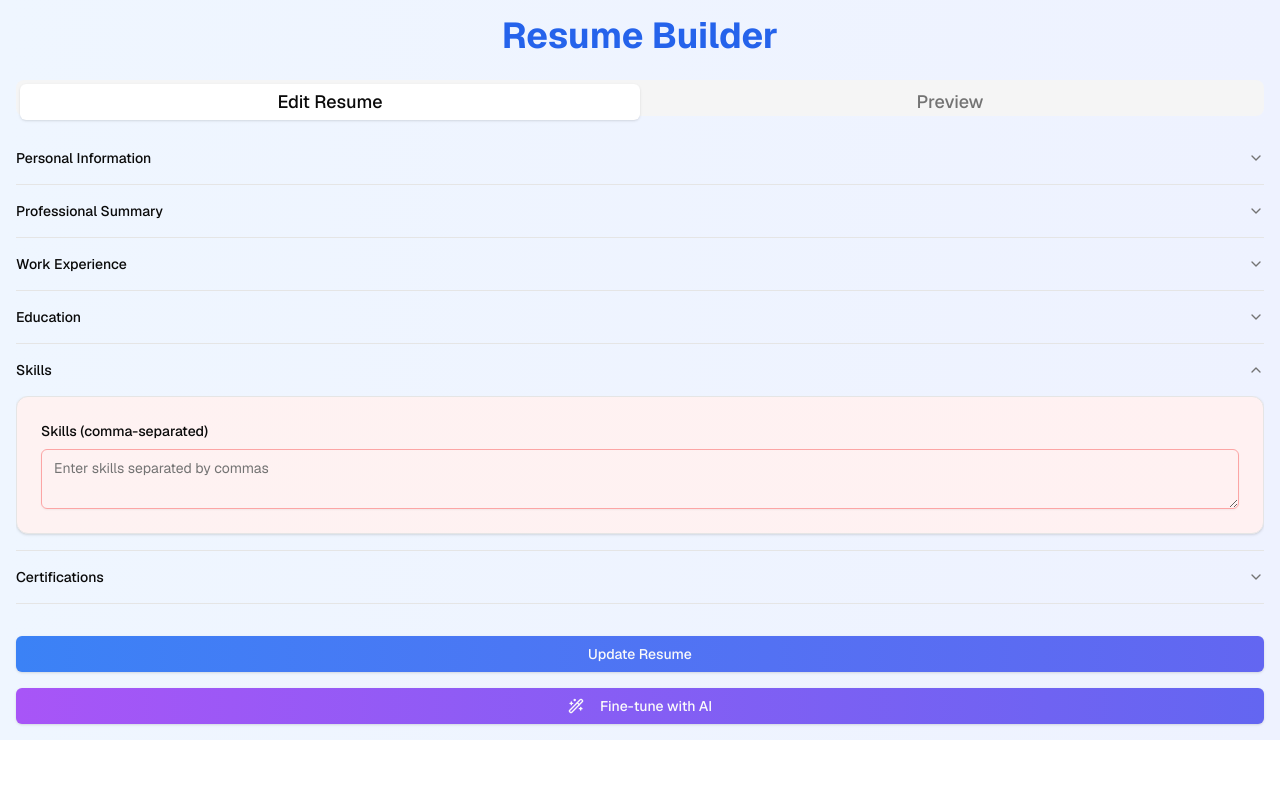
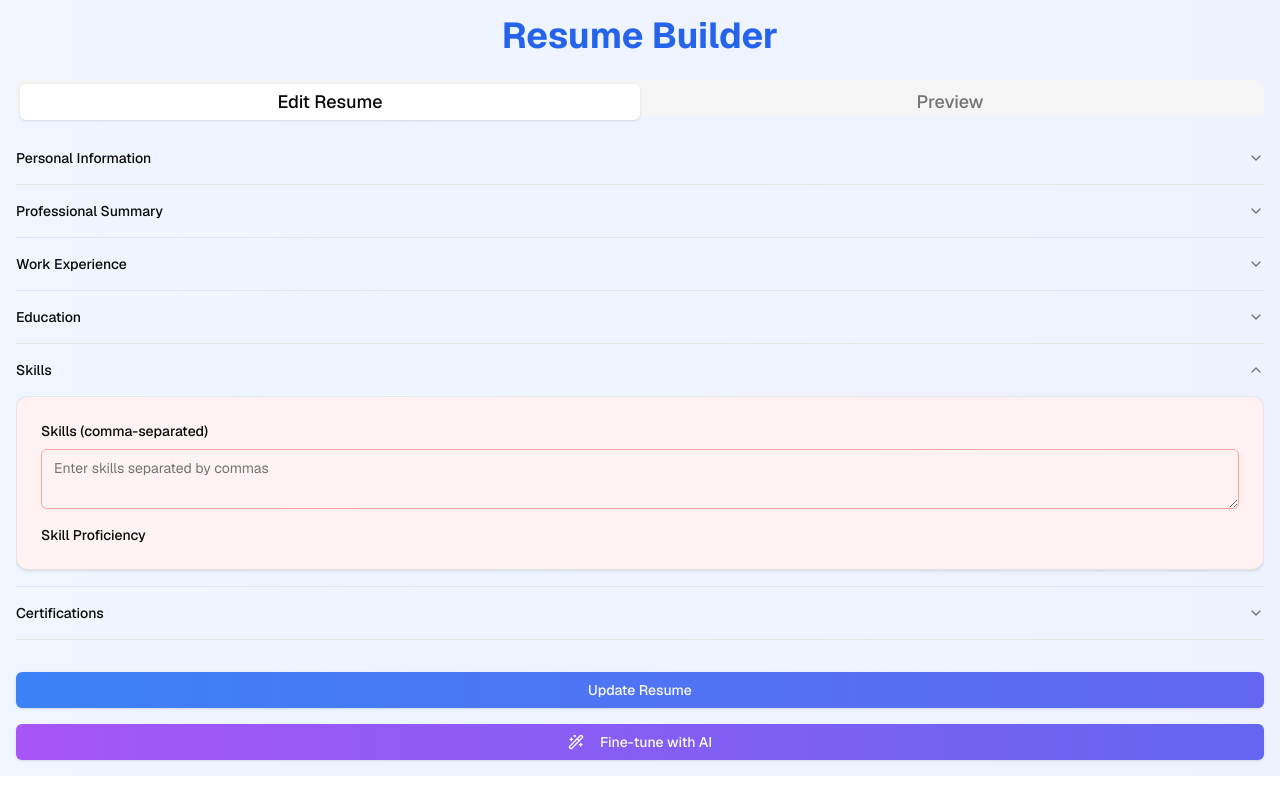
Before and after one commit to AustinKingOry/resume-builder, a Next.js app: page / in a window 1280 px wide. Both pictures are taken after a click on the button "Skills". Built offline with nearby package versions, Linux system fonts and the light colour scheme.

Commit message:
Bug fix in skills iteration

```diff
--- a/src/app/components/ResumeForm.tsx
+++ b/src/app/components/ResumeForm.tsx
@@ -354,10 +354,9 @@ export default function ResumeForm({ onUpdate, initialData }: ResumeFormProps) {
                     className="border-red-300"
                   />
                 </div>
-                { /** <div className="space-y-2">
+                <div className="space-y-2">
                   <Label>Skill Proficiency</Label>
-                  {watch("skills")
-                    ?.split(",")
+                  {(Array.isArray(watch("skills")) ? watch("skills") : [])
                     .map((skill, index) => (
                       <div key={index} className="flex items-center space-x-4">
                         <span className="w-1/4">{skill.trim()}</span>
@@ -377,7 +376,7 @@ export default function ResumeForm({ onUpdate, initialData }: ResumeFormProps) {
                         />
                       </div>
                     ))}
-                </div**/ }
+                </div>
               </CardContent>
             </Card>
           </AccordionContent>
```
